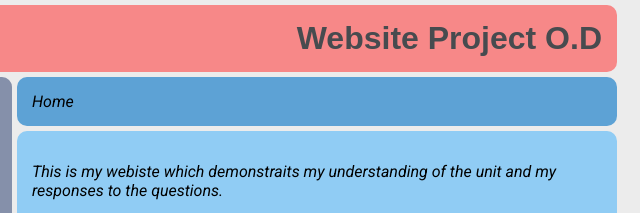
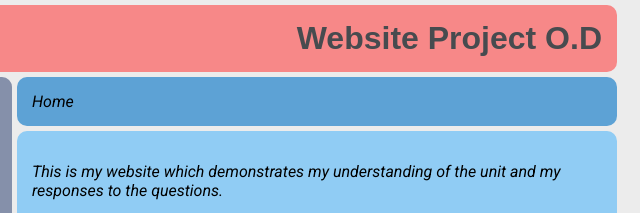
Before and after one commit to Aki144/website-project, a plain HTML site: page index.html in a window 1280 px wide. Shown: the top 213 px of the page, 498-1138 px from the left. Drawn offline with Linux system fonts and the light colour scheme; a web font is replaced by a local one.

Commit message:
fixed spelling

```diff
--- a/index.html
+++ b/index.html
@@ -24,7 +24,7 @@
     <header class="page-header">Home</header>
     <article class="page-content">
       <p>
-      This is my webiste which demonstraits my understanding of the unit and my responses to the questions.</p>
+      This is my website which demonstrates my understanding of the unit and my responses to the questions.</p>
     <p>
       <img src="img/overview.png" width="100%" alt="Project overview" />
     </p>
```
